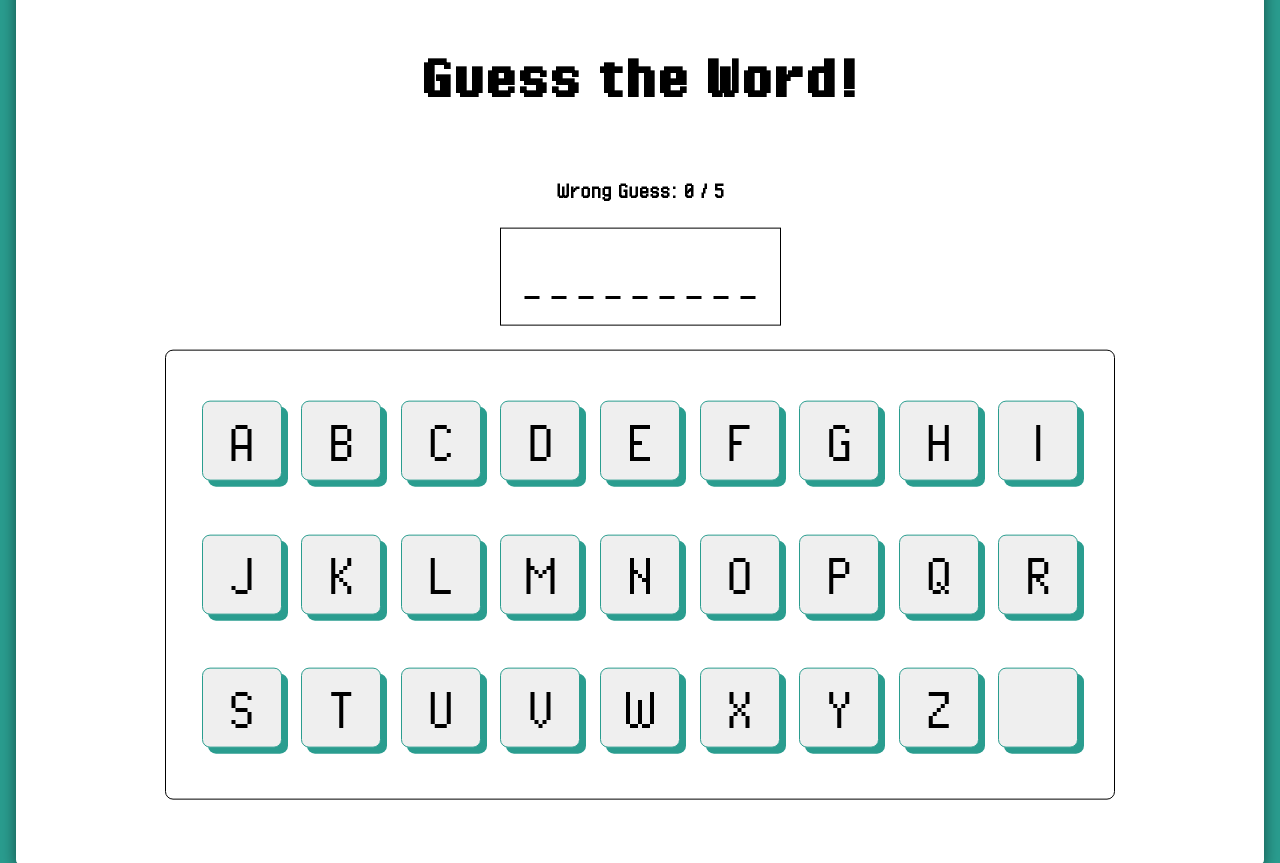
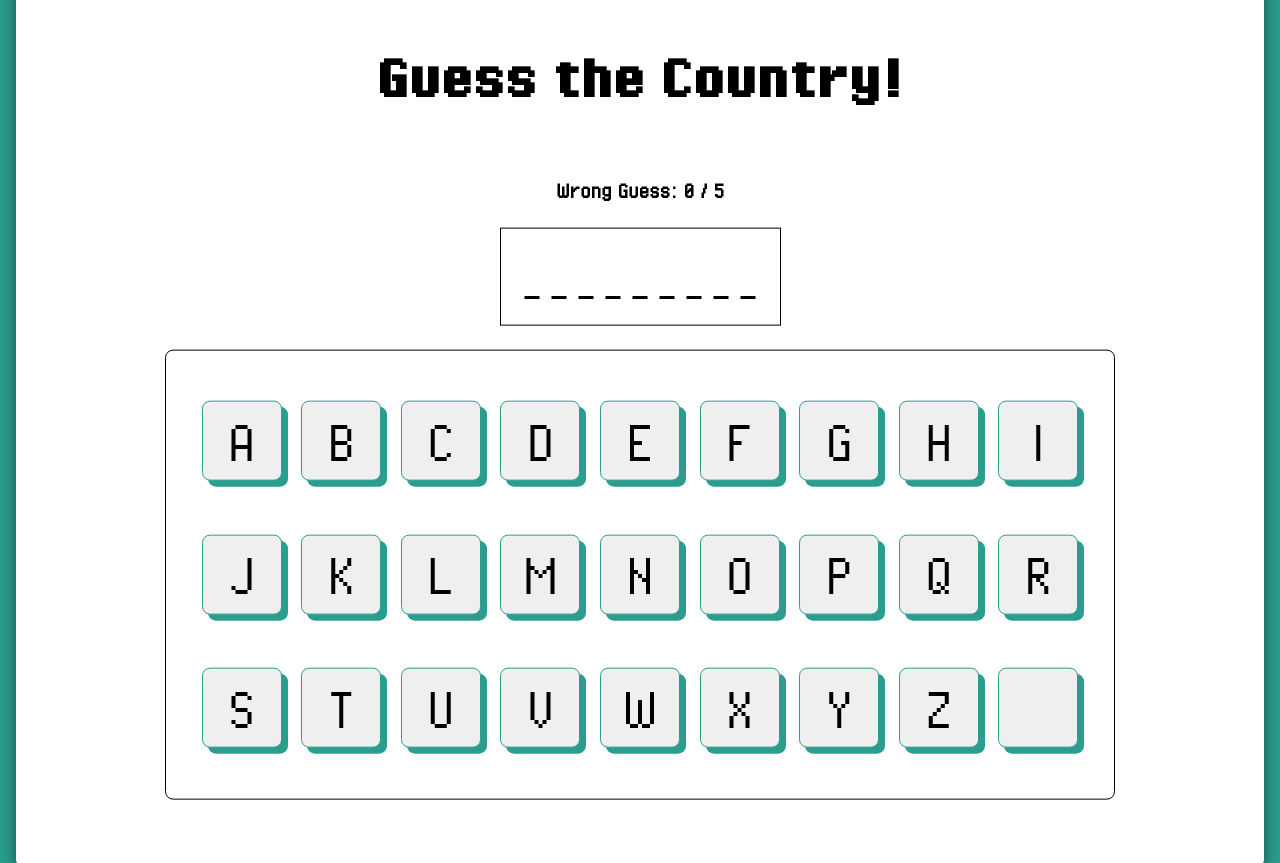
Before and after one commit to douglas525/WordSearch_Uri, a plain HTML site: page index.html in a window 1280 px wide. Drawn offline with Linux system fonts and the light colour scheme; files whose address does not match are found by name.

Commit message:
Update index.html

```diff
--- a/index.html
+++ b/index.html
@@ -13,7 +13,7 @@
 <body>
     <div id="gameContainer">
         <div id="mainContainer">
-            <h1>Guess the Word!</h1>
+            <h1>Guess the Country!</h1>
             <div id="wrongGuessContainer">
                 <h3>Wrong Guess: <span id="mistakes"></span> / <span id="maxWrongGuesses"></span></h3>
             </div>
```
